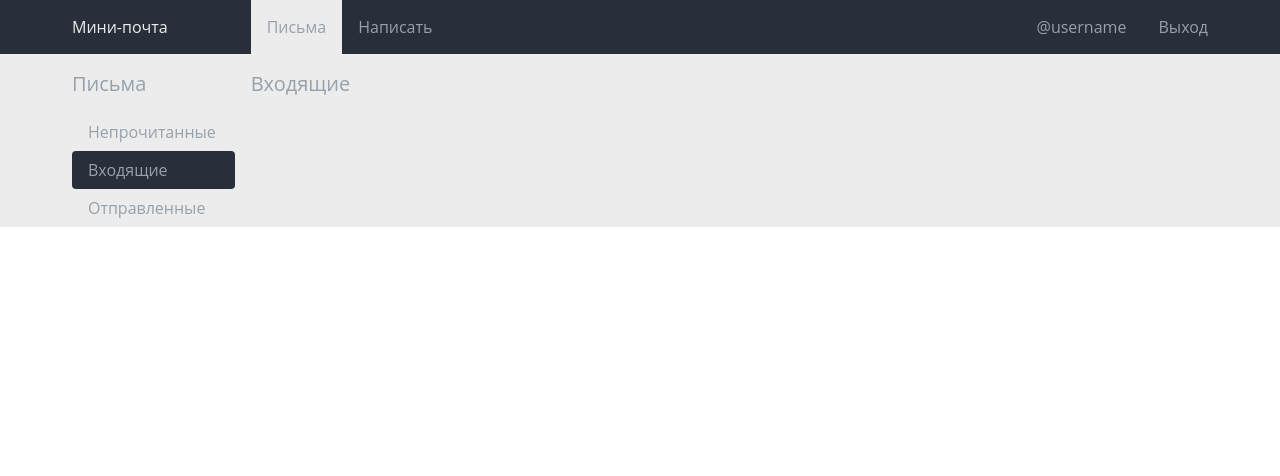
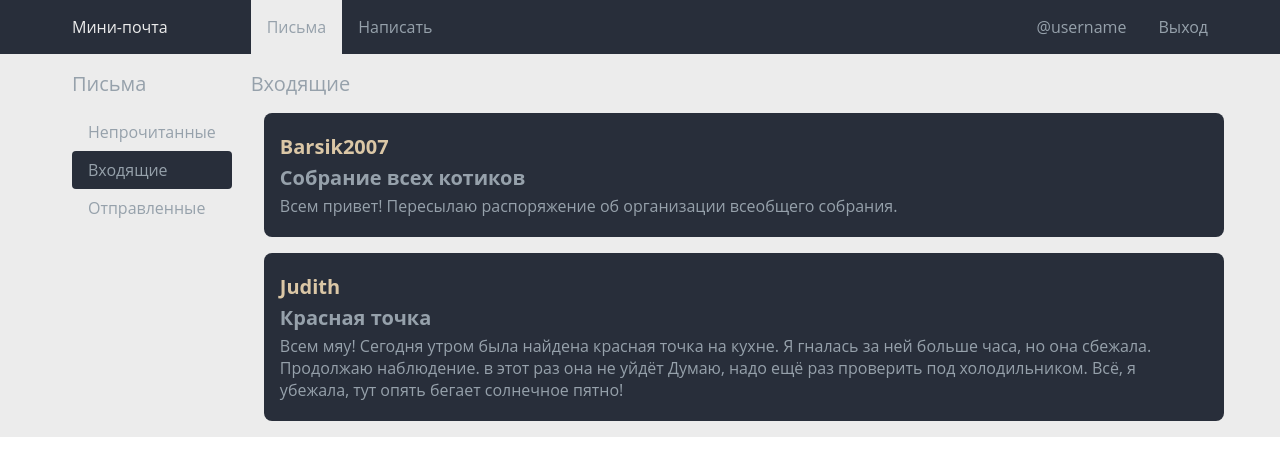
Before and after one commit to teledima/web_lab_1, a plain HTML site: page page.html in a window 1280 px wide. Drawn offline with Linux system fonts and the light colour scheme.

Commit message:
Add two articles

```diff
--- a/page.html
+++ b/page.html
@@ -31,6 +31,19 @@
 			</nav>
 			<section>
 				<article>
+					<div class="message">
+						<h1>Barsik2007</h1>
+						<h2>Собрание всех котиков</h2>
+						<p>Всем привет! Пересылаю распоряжение об организации всеобщего собрания.</p>
+					</div>
+				</article>
+
+				<article>
+					<div class="message">
+						<h1>Judith</h1>
+						<h2>Красная точка</h2>
+						<p>Всем мяу! Сегодня утром была найдена красная точка на кухне. Я гналась за ней больше часа, но она сбежала. Продолжаю наблюдение. в этот раз она не уйдёт Думаю, надо ещё раз проверить под холодильником. Всё, я убежала, тут опять бегает солнечное пятно!</p>
+					</div>
 				</article>
 			</section>
 		</main>
--- a/style.css
+++ b/style.css
@@ -1,5 +1,20 @@
 * {
 	box-sizing: border-box;
+}
+
+h1 {
+	margin-top: 0.25rem;
+	margin-bottom: 0.25rem;
+}
+
+h2 {
+	margin-top: 0.25rem;
+	margin-bottom: 0.25rem;
+}
+
+p {
+	margin-top: 0.25rem;
+	margin-bottom: 0.25rem;
 }
 
 body {
@@ -18,6 +33,12 @@ main {
 
 section {
 	display: flex;
+	flex-direction: column;
+	padding-left: 1rem;
+}
+
+article {
+	margin-bottom: 1rem;
 }
 
 nav {
@@ -45,7 +66,7 @@ nav > .item-left {
 	margin-left: auto;
 }
 
-a {
+a, div.message {
 	padding: 1rem;
 }
 
@@ -76,7 +97,7 @@ a.incoming-letters {
 }
 
 /*------Colors------*/
-.dark__back {
+.dark__back, article {
 	background-color: #282E3A;
 }
 
@@ -96,7 +117,7 @@ a.incoming-letters {
 	color: #3D4957;
 }
 
-.beige__font {
+.beige__font, h1 {
 	color: #DBC7A6;
 }
 
@@ -109,12 +130,12 @@ a.incoming-letters {
 	font-size: 16px;
 }
 
-.big-text {
+.big-text, h1, h2 {
 	font-size: 1.25rem;
 }
 
 /*------Border radius------*/
-.normal-radius {
+.normal-radius, article {
 	border-radius: 0.5rem;
 }
 
```
